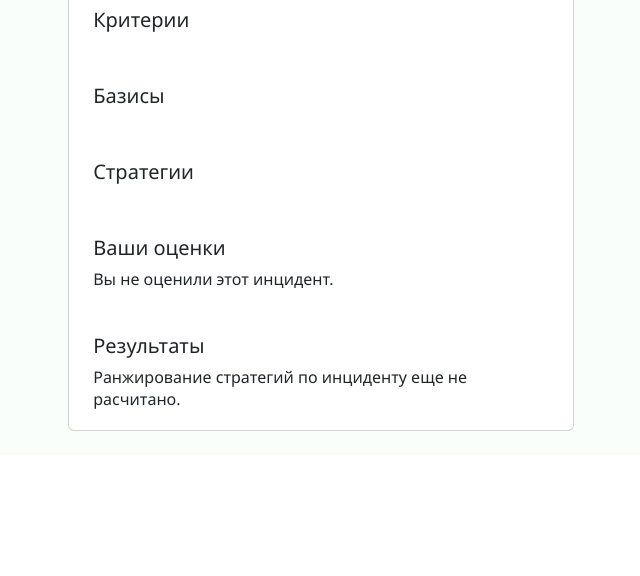
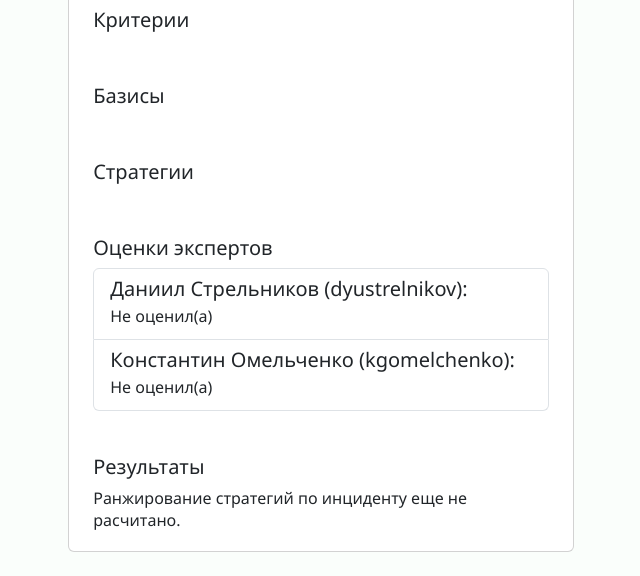
Before and after one commit to pdogger/vkr_incidents, a Django app: page /incident/5 in a window 1280 px wide. Shown: the part 607-1183 px from the top of the page, without its empty margins (319-959 px from the left). Before the commit the page ends 1038 px from the top, so only its background shows below. Run offline with Django 5.2, Linux system fonts and the light colour scheme; a user stored in the database is signed in; data comes from the database, SQL or seed files in the repository; both versions use the stored data as it was after the commit.

Commit message:
all scores by experts

```diff
--- a/vkr/incidents/templates/incidents/incident.html
+++ b/vkr/incidents/templates/incidents/incident.html
@@ -87,14 +87,21 @@
             </div>
         </div>
         <div class="card-body m-2 mb-1">
-          <h5 class="card-title">Ваши оценки</h5>
-          {% if not expert %}
-          <p class="card-text">Вы не участвуете в оценке этого инцидента.</p>
-          {% elif not expert.scores %}
-          <p class="card-text">Вы не оценили этот инцидент.</p>
-          {% else %}
-          <p class="card-text">{{ expert.scores }}</p>
-          {% endif %}
+          <h5 class="card-title">Оценки экспертов</h5>
+          <div class="list-group">
+            {% for expert in incident.experts.all %}
+            <a class="list-group-item flex-column align-items-start">
+              <div class="d-flex w-100 justify-content-between">
+                <h5 class="mb-1">{{ expert.user.get_full_name }} ({{ expert.user.get_username }}):</h5>
+              </div>
+              {% if not expert.scores %}
+              <p class="mb-1">Не оценил(а)</p>
+              {% else %}
+              <p class="mb-1">{{ expert.scores }}</p>
+              {% endif %}
+            </a>
+            {% endfor %}
+          </div>
         </div>
         <div class="card-body m-2 mb-1">
           <h5 class="card-title">Результаты</h5>
```
Also changed, not shown: vkr/db.sqlite3.
